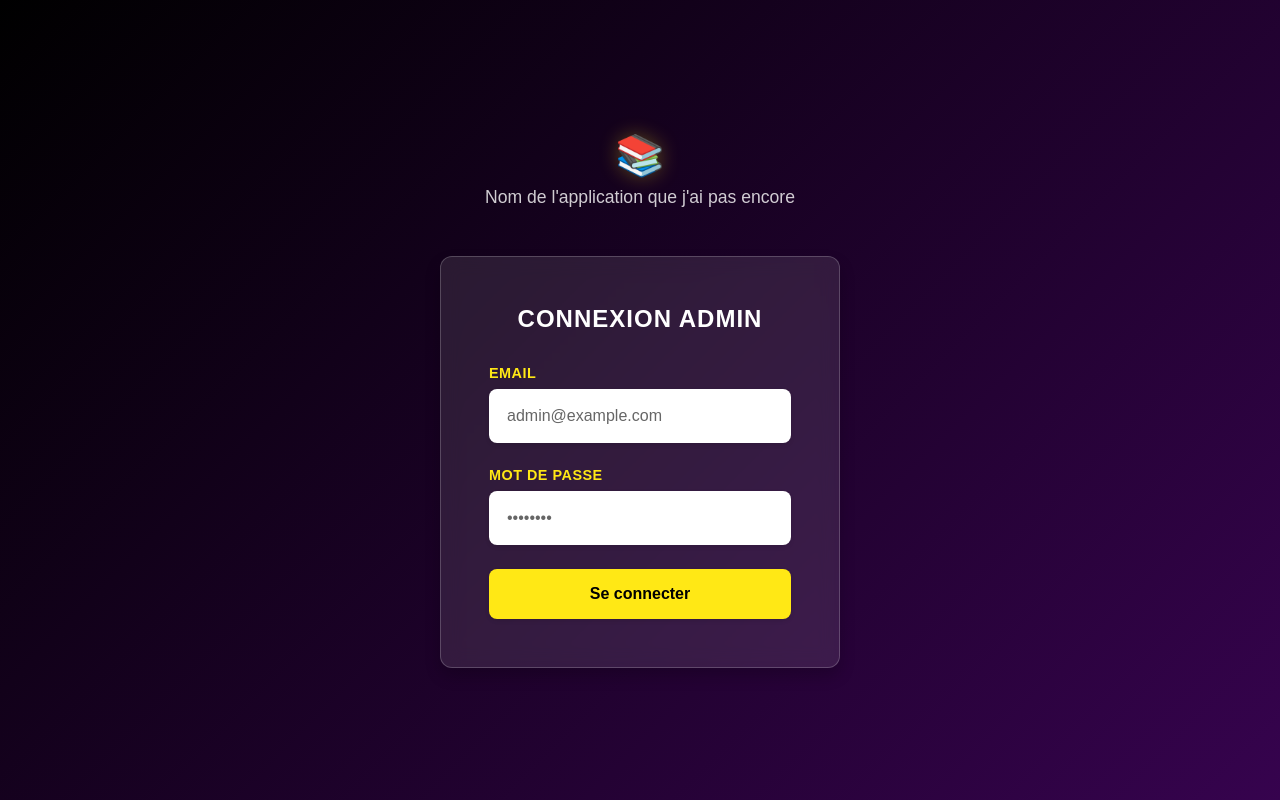
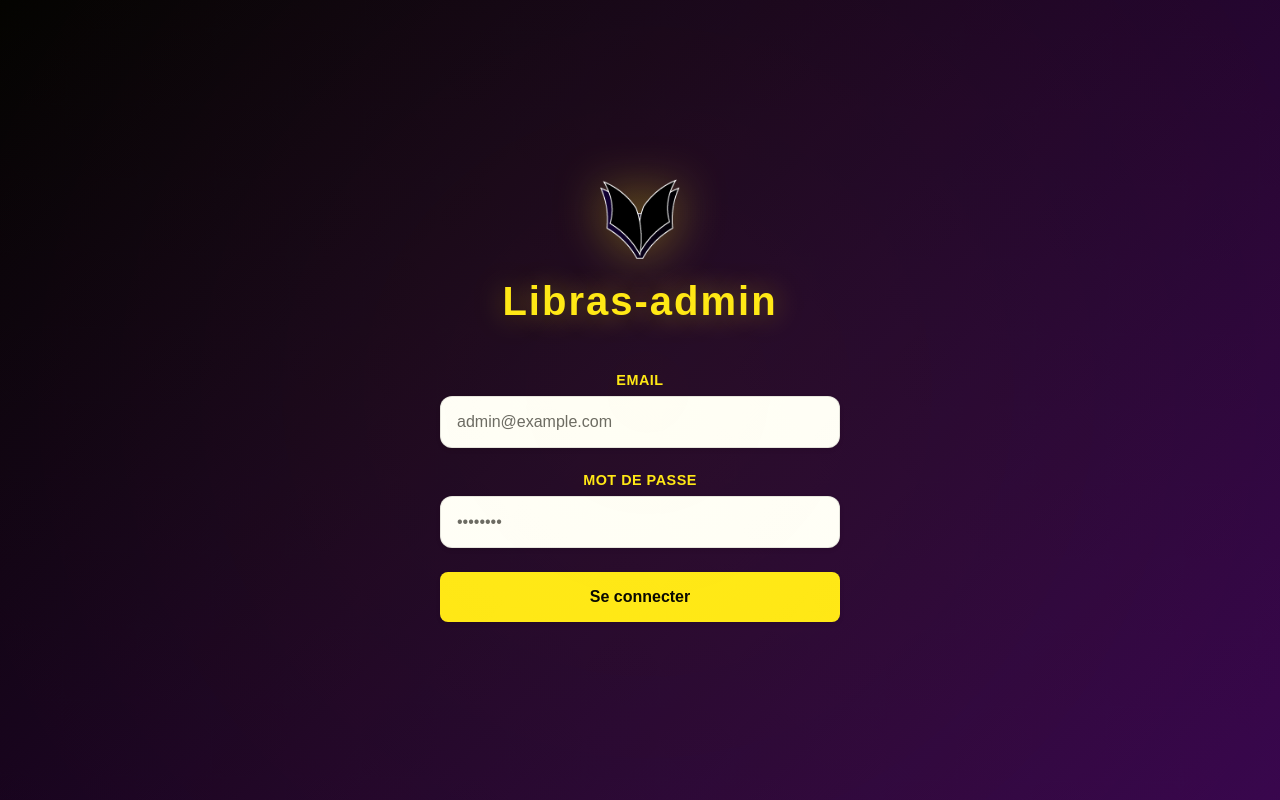
Before and after one commit to LegiembleQuentin/LibraSAdmin, a SvelteKit app: page / in a window 1280 px wide. Built offline with nearby package versions, Linux system fonts and the light colour scheme; no server answers.

Commit message:
fix style

```diff
--- a/src/routes/+page.svelte
+++ b/src/routes/+page.svelte
@@ -10,7 +10,6 @@
   let loading = false;
   let error = '';
 
-  // Vérifier si l'utilisateur est déjà connecté
   onMount(async () => {
     const isAuthenticated = await authService.verifyAuth();
     if (isAuthenticated) {
@@ -19,7 +18,7 @@
   });
 
   async function handleLogin() {
-    if (!email || !password) {
+    if (!email.trim() || !password.trim()) {
       error = 'Veuillez remplir tous les champs';
       return;
     }
@@ -50,16 +49,15 @@
 </svelte:head>
 
 <div class="login-page">
+  <div class="login-background"></div>
+
   <div class="login-container">
     <div class="login-header">
-      <div class="login-logo">📚</div>
-      <div class="login-subtitle">Nom de l'application que j'ai pas encore</div>
+      <img src="/logo.png" alt="LibraS" class="login-logo-img" />
+      <h1 class="login-brand-name">Libras-admin</h1>
     </div>
 
-    <div class="login-form">
-      <h2 class="login-title">Connexion Admin</h2>
-
-      <form on:submit|preventDefault={handleLogin} class="form">
+    <form on:submit|preventDefault={handleLogin} class="login-form">
       <Input
         label="Email"
         type="email"
@@ -88,4 +86,3 @@
     </form>
   </div>
 </div>
-</div>
--- a/static/app.css
+++ b/static/app.css
@@ -45,10 +45,16 @@
 
 html, body {
   height: 100%;
+  width: 100%;
+  overflow-x: hidden;
   font-family: var(--font-secondary);
   background: var(--gradient-background);
   color: var(--color-white);
 }
 
+body {
+  position: relative;
+}
+
 /* Import des polices Google Fonts */
 @import url('https://fonts.googleapis.com/css2?family=Orbitron:wght@400;700;900&family=Rubik:wght@300;400;500;600;700&display=swap');
--- a/static/components.css
+++ b/static/components.css
@@ -3,10 +3,10 @@
 /* Input */
 .input {
   width: 100%;
-  padding: var(--spacing-md);
+  padding: var(--spacing-md) var(--spacing-md);
   background: var(--color-white);
-  border: 2px solid transparent;
-  border-radius: var(--border-radius-md);
+  border: 1px solid rgba(0, 0, 0, 0.1);
+  border-radius: 12px;
   font-family: var(--font-secondary);
   font-size: 1rem;
   color: var(--color-black);
@@ -17,11 +17,17 @@
 .input:focus {
   outline: none;
   border-color: var(--color-accent);
-  box-shadow: var(--shadow-md);
+  box-shadow: 0 0 0 3px rgba(255, 232, 21, 0.1);
 }
 
 .input::placeholder {
   color: #666;
+}
+
+.input:disabled {
+  opacity: 0.5;
+  cursor: not-allowed;
+  background: #f5f5f5;
 }
 
 /* Bouton principal */
--- a/static/pages.css
+++ b/static/pages.css
@@ -3,56 +3,65 @@
 /* Page de login */
 .login-page {
   min-height: 100vh;
+  width: 100%;
   display: flex;
   align-items: center;
   justify-content: center;
   padding: var(--spacing-md);
+  background: var(--gradient-background);
+  position: relative;
+  overflow: hidden;
+}
+
+.login-background::before {
+  content: '';
+  position: absolute;
+  top: -50%;
+  left: -50%;
+  width: 200%;
+  height: 200%;
+  background: radial-gradient(circle, rgba(255, 232, 21, 0.05) 0%, transparent 70%);
+  animation: float 30s ease-in-out infinite;
+  pointer-events: none;
+}
+
+@keyframes float {
+  0%, 100% { transform: translate(0, 0) rotate(0deg); }
+  25% { transform: translate(10px, -10px) rotate(1deg); }
+  50% { transform: translate(-5px, 5px) rotate(-1deg); }
+  75% { transform: translate(-10px, -5px) rotate(0.5deg); }
 }
 
 .login-container {
   width: 100%;
   max-width: 400px;
+  text-align: center;
 }
 
 .login-header {
-  text-align: center;
   margin-bottom: var(--spacing-2xl);
 }
 
-.login-logo {
+.login-logo-img {
+  width: 80px;
+  height: 80px;
+  margin-bottom: var(--spacing-md);
+  filter: drop-shadow(0 0 25px rgba(255, 232, 21, 0.4));
+}
+
+.login-brand-name {
   font-family: var(--font-primary);
   font-size: 2.5rem;
-  font-weight: 900;
+  font-weight: 700;
   color: var(--color-accent);
-  margin-bottom: var(--spacing-sm);
-  text-shadow: 0 0 20px rgba(255, 232, 21, 0.3);
-}
-
-.login-subtitle {
-  font-family: var(--font-secondary);
-  font-size: 1.1rem;
-  color: rgba(255, 255, 255, 0.8);
-  font-weight: 300;
+  text-shadow: 0 0 30px rgba(255, 232, 21, 0.4);
+  letter-spacing: 2px;
 }
 
 .login-form {
-  background: rgba(255, 255, 255, 0.1);
-  backdrop-filter: blur(10px);
-  border: 1px solid rgba(255, 255, 255, 0.2);
-  border-radius: var(--border-radius-lg);
-  padding: var(--spacing-2xl);
-  box-shadow: var(--shadow-lg);
-}
-
-.login-title {
-  font-family: var(--font-primary);
-  font-size: 1.5rem;
-  font-weight: 700;
-  color: var(--color-white);
-  text-align: center;
-  margin-bottom: var(--spacing-xl);
-  text-transform: uppercase;
-  letter-spacing: 1px;
+  display: flex;
+  flex-direction: column;
+  gap: var(--spacing-lg);
 }
 
 /* Page dashboard */
```
Also changed, not shown: static/favicon.png (deleted), static/logo.png (added). Lines whose indentation alone changed are shown as unchanged.
